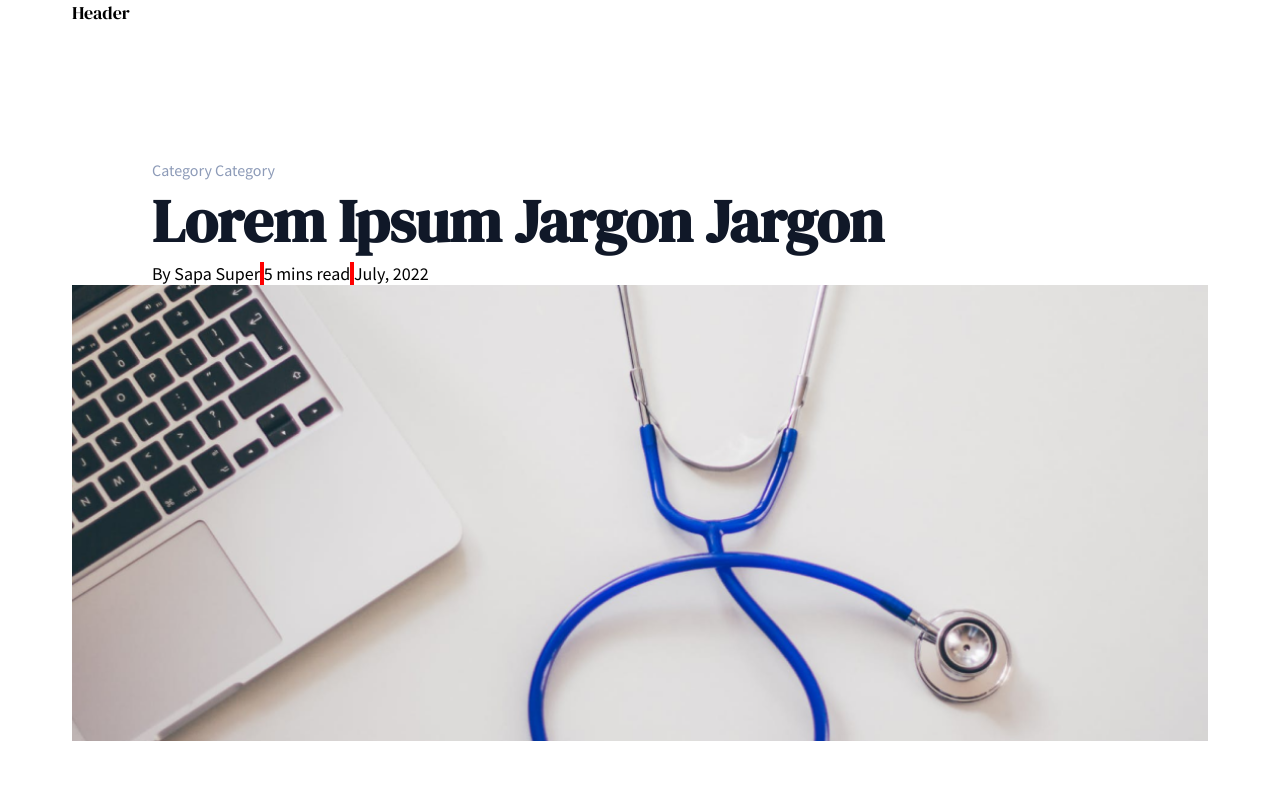
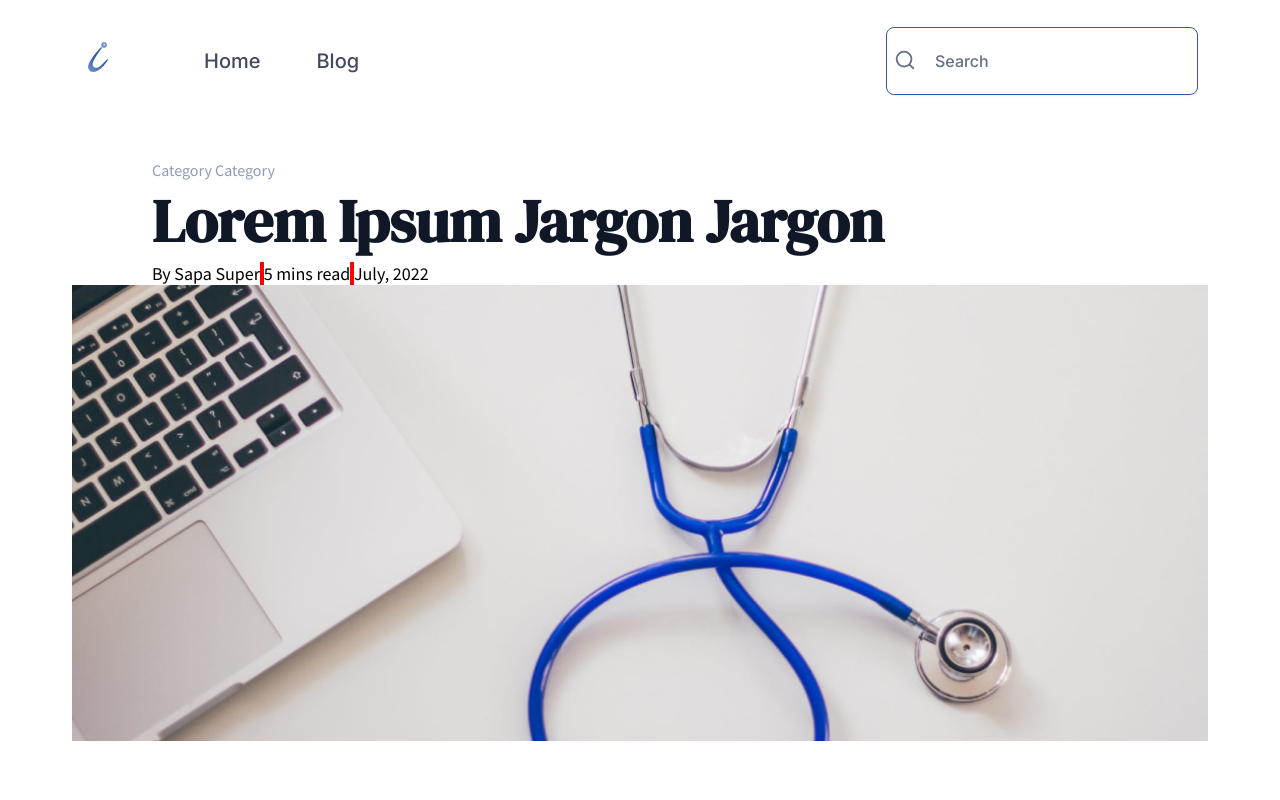
Before and after one commit to Murzuq/Carevator-Blog, a website: page blogPost.html in a window 1280 px wide. Shown: the top 800 px of the page. Drawn offline with Linux system fonts and the light colour scheme.

Commit message:
Added Header

```diff
--- a/blogPost.html
+++ b/blogPost.html
@@ -6,13 +6,37 @@
     <meta name="viewport" content="width=device-width, initial-scale=1.0" />
     <link rel="stylesheet" href="css/style.css" />
     <link
-      href="https://fonts.googleapis.com/css2?family=DM+Serif+Display&family=Source+Sans+Pro&display=swap"
+      href="https://fonts.googleapis.com/css2?family=DM+Serif+Display&family=Inter:wght@500&family=Source+Sans+Pro&display=swap"
       rel="stylesheet"
     />
     <title>Carevator Blog</title>
   </head>
   <body>
-    <header class="header">Header</header>
+    <header class="header">
+      <div class="navigation">
+        <nav class="navigation__nav">
+          <a href="/">
+            <img src="img/logo.png" alt="Logo" class="navigation__logo" />
+          </a>
+          <ul class="navigation__list">
+            <li class="navigation__item">
+              <a href="#" class="navigation__link">Home</a>
+            </li>
+          </ul>
+          <ul class="navigation__list">
+            <li class="navigation__item">
+              <a href="#" class="navigation__link">Blog</a>
+            </li>
+          </ul>
+        </nav>
+        <form action="#" class="search">
+          <button class="search__button">
+            <img src="img/icon-search.svg" alt="" class="search__icon" />
+          </button>
+          <input type="text" class="search__input" placeholder="Search" />
+        </form>
+      </div>
+    </header>
     <main>
       <section class="section-details">
         <div class="section-details__head">
--- a/sass/_component.scss
+++ b/sass/_component.scss
@@ -159,3 +159,82 @@
     }
   }
 }
+
+.navigation {
+  display: flex;
+  justify-content: space-between;
+  align-items: center;
+  margin: 10px;
+
+  &__logo {
+    margin-right: 9rem;
+  }
+
+  &__nav {
+    display: flex;
+    justify-content: space-between;
+    align-items: center;
+  }
+
+  &__list {
+    list-style: none;
+    &:not(:last-child) {
+      margin-right: 5.6rem;
+    }
+  }
+
+  &__link {
+    &:link,
+    &:visited {
+      text-decoration: none;
+      color: #404a5f;
+      font-family: "Inter", sans-serif;
+      font-size: 2rem;
+      font-weight: 500;
+    }
+  }
+}
+
+.search {
+  flex: 0 0 28rem;
+
+  display: flex;
+  align-items: center;
+  justify-content: center;
+
+  border: 1px solid #325aa7;
+  box-shadow: 0px 1px 2px rgba(16, 24, 40, 0.05);
+  border-radius: 8px;
+  padding: 1.6rem 0.8rem;
+
+  &__input {
+    font-family: "Inter", sans-serif;
+    font-size: 1.6rem;
+    color: #667085;
+    border: none;
+    padding: 0.7rem 2rem;
+    border-radius: 100px;
+    outline: none;
+
+    &::-webkit-input-placeholder {
+      font-size: 1.6rem;
+      color: #667085;
+    }
+  }
+
+  &__button {
+    border: none;
+    background-color: #ffffff;
+    cursor: pointer;
+
+    &:focus {
+      outline: none;
+    }
+  }
+
+  &__icon {
+    height: 2rem;
+    width: 2rem;
+    color: #667085;
+  }
+}
--- a/sass/_layout.scss
+++ b/sass/_layout.scss
@@ -1,9 +1,10 @@
 // font-family: 'DM Serif Display', serif;
 // font-family: 'Source Sans Pro', sans-serif;
+// font-family: 'Inter', sans-serif;
 
 .header {
   height: 8rem;
-  padding: 0 7.2rem;
+  padding: 1.7rem 7.2rem;
 }
 
 .row {
```
Also changed, not shown: blogSection.html (+21 -2 lines), index.html (+21 -2 lines), css/style.css, img/icon-search.svg (added), img/logo.png (added).
